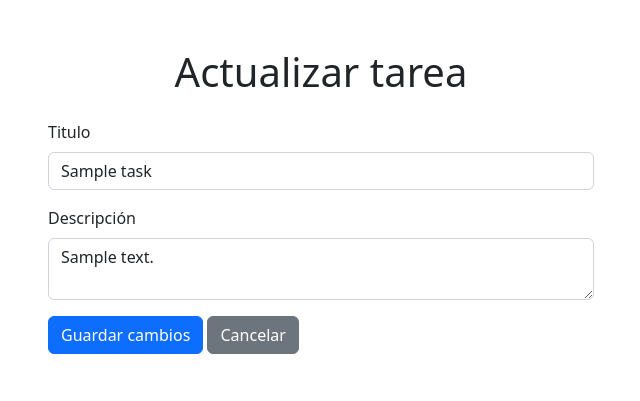
After one commit to Juandb21/Practica_git, a Django app: page /update/1/ in a window 1280 px wide. The commit adds this page. Shown: the top 401 px of the page, without its empty margins (319-959 px from the left). Run offline with Django 5.2, Linux system fonts and the light colour scheme; tables that the repository leaves empty hold one stand-in row (values such as "Sample post").

Commit message:
Agregue logica del actualizar

```diff
--- a/app/templates/app/index.html
+++ b/app/templates/app/index.html
@@ -37,7 +37,7 @@
                     <div class="card-body">
                         <h5 class="card-title">{{ data.title }}</h5>
                         <p class="card-text">{{ data.description }}</p>
-                        <a href="#" class="btn btn-primary">Actualizar</a>
+                        <a href="{% url 'app:update' data.id %}" class="btn btn-primary">Actualizar</a>
                         <a href="{% url 'app:delete' data.id %}" class="btn btn-danger">Eliminar</a>
                     </div>
                 </div>
--- /dev/null
+++ b/app/templates/app/update.html
@@ -0,0 +1,32 @@
+<!DOCTYPE html>
+<html lang="en">
+<head>
+    <meta charset="UTF-8">
+    <meta http-equiv="X-UA-Compatible" content="IE=edge">
+    <meta name="viewport" content="width=device-width, initial-scale=1.0">
+    <title>Actualizar tarea</title>
+    <link href="https://cdn.jsdelivr.net/npm/bootstrap@5.2.0-beta1/dist/css/bootstrap.min.css" rel="stylesheet" integrity="sha384-0evHe/X+R7YkIZDRvuzKMRqM+OrBnVFBL6DOitfPri4tjfHxaWutUpFmBp4vmVor" crossorigin="anonymous">
+</head>
+<body>
+    <main class="container py-5">
+        <h1 class="text-center mb-4">Actualizar tarea</h1>
+        <div class="row justify-content-center">
+            <div class="col-md-6">
+                <form method="post" action="{% url 'app:update' task.id %}">
+                    {% csrf_token %}
+                    <div class="mb-3">
+                        <label for="title" class="form-label">Titulo</label>
+                        <input type="text" class="form-control" name="title" id="title" value="{{ task.title }}" required>
+                    </div>
+                    <div class="mb-3">
+                        <label for="description" class="form-label">Descripción</label>
+                        <textarea name="description" class="form-control" id="description">{{ task.description }}</textarea>
+                    </div>
+                    <button type="submit" class="btn btn-primary">Guardar cambios</button>
+                    <a href="{% url 'app:index' %}" class="btn btn-secondary">Cancelar</a>
+                </form>
+            </div>
+        </div>
+    </main>
+</body>
+</html>
--- a/app/urls.py
+++ b/app/urls.py
@@ -6,5 +6,6 @@ app_name = 'app'
 urlpatterns = [
     path('', views.index, name='index'),
     path('insert/', views.insert, name='insert'),
+    path('update/<int:task_id>/', views.update, name='update'),
     path('delete/<int:task_id>', views.delete, name='delete'),
 ]
--- a/app/views.py
+++ b/app/views.py
@@ -1,4 +1,4 @@
-from django.shortcuts import render
+from django.shortcuts import get_object_or_404, render
 from django.http import HttpResponse, HttpResponseRedirect
 from .models import Task
 from django.urls import reverse
@@ -21,6 +21,23 @@ def insert(request):
             db_data.save()
     return HttpResponseRedirect(reverse('app:index'))
 
+def update(request, task_id):
+    task = get_object_or_404(Task, id=task_id)
+
+    if request.method == 'POST':
+        task_title = request.POST.get('title', '')
+        task_description = request.POST.get('description', '')
+        if task_title:
+            task.title = task_title
+            task.description = task_description
+            task.save()
+            return HttpResponseRedirect(reverse('app:index'))
+
+    context = {
+        'task': task,
+    }
+    return render(request, 'app/update.html', context)
+
 def delete(request, task_id):
     db_data = Task.objects.filter(id=task_id)
     db_data.delete()
```
